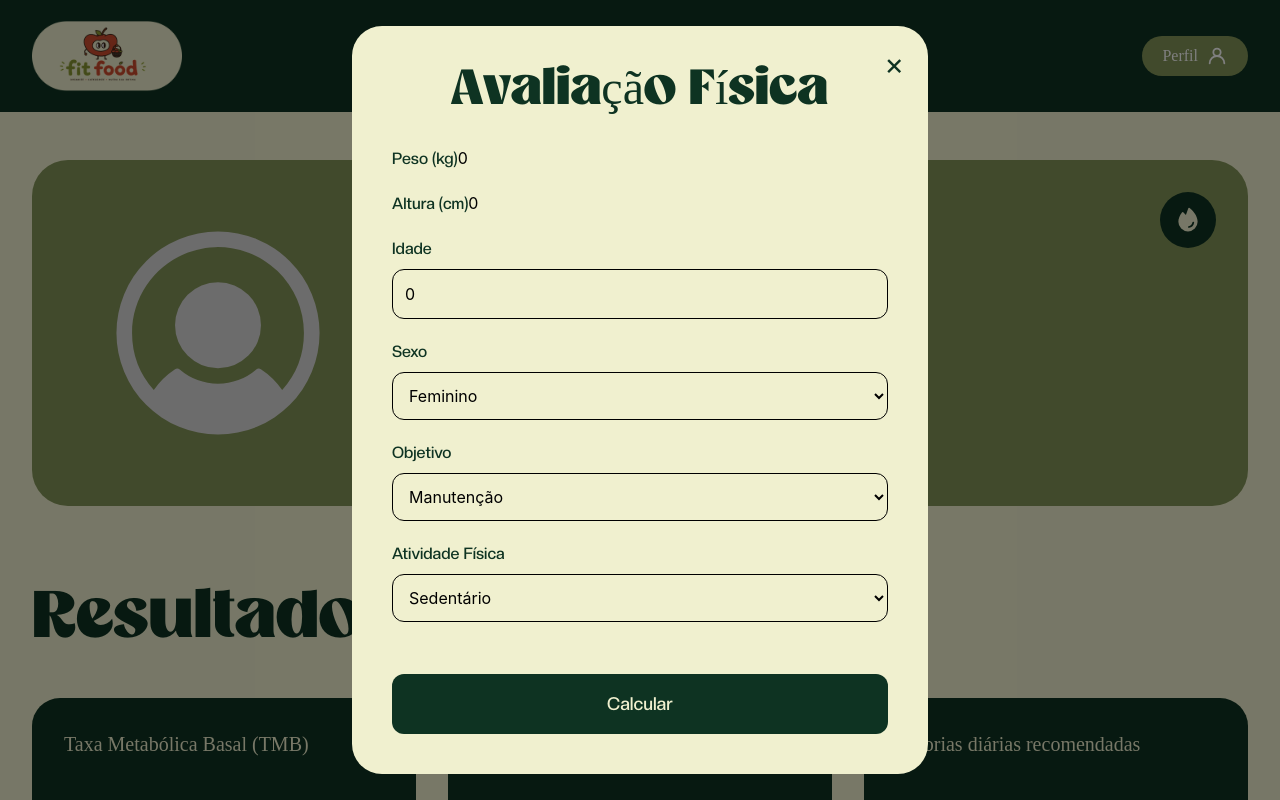
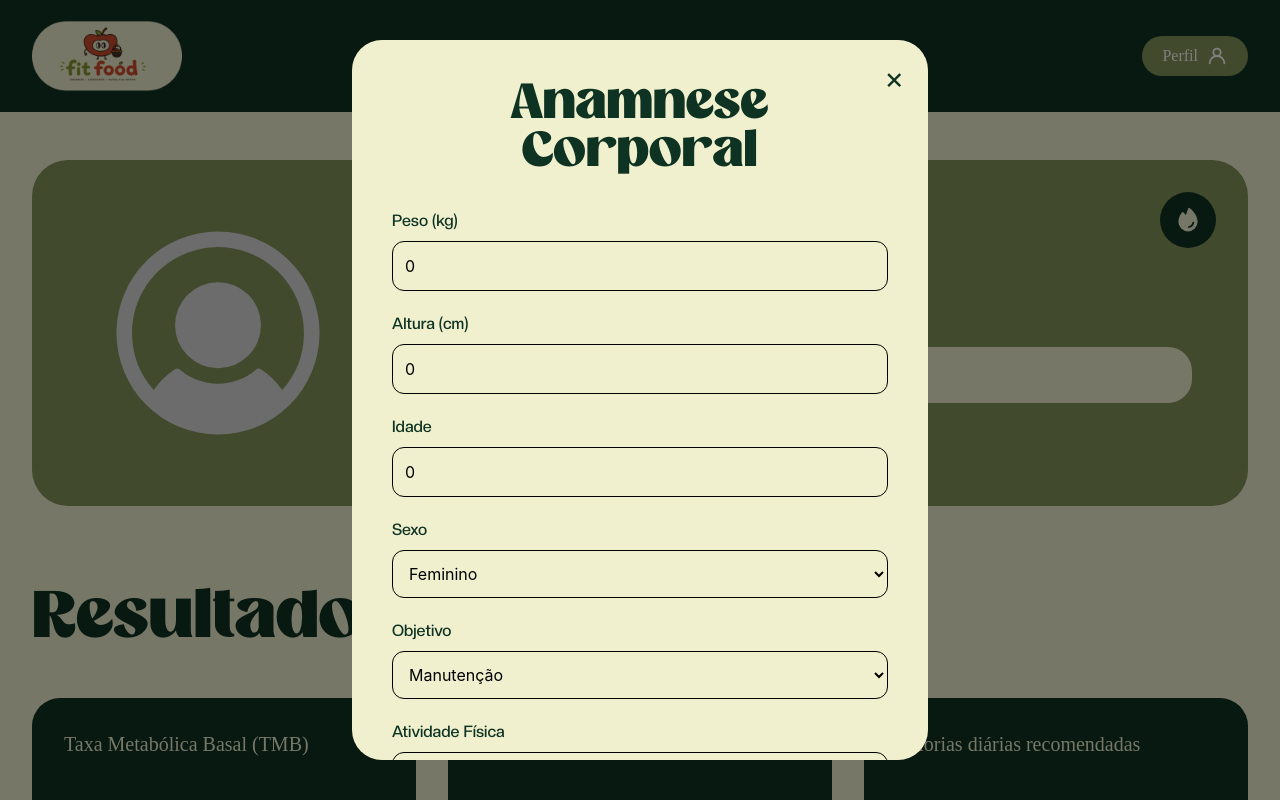
Before and after one commit to Projeto-Integrador-Grupo-06/fitfood, a React (Vite) app: page /perfil in a window 1280 px wide. Both pictures are taken after a click on the button 1188 px from the left and 220 px from the top of the page. Shown: the top 800 px of the page. Built offline with nearby package versions, Linux system fonts and the light colour scheme.

Commit message:
Ajustando perfil

```diff
--- a/src/models/Usuario.ts
+++ b/src/models/Usuario.ts
@@ -8,8 +8,8 @@ export default interface Usuario {
     senha: string;
     foto: string;
 
-    peso: number | null;
-    altura: number | null;
+    peso: number | undefined;
+    altura: number | undefined;
     imc: string | null;
 
     alimentos: Alimentos[] | null;
--- a/src/pages/perfil/Perfil.tsx
+++ b/src/pages/perfil/Perfil.tsx
@@ -13,13 +13,11 @@ function classificacaoImc(imc: number): string {
 }
 
 export default function Perfil() {
-
   const {
     usuario: usuarioLogado,
     dadosFisicos,
-        setDadosFisicos
+    setDadosFisicos,
   } = useContext(AuthContext);
-
 
   const [usuario, setUsuario] = useState<Usuario>({
     id: 0,
@@ -30,12 +28,10 @@ export default function Perfil() {
     peso: 0,
     altura: 0,
     imc: "",
-        alimentos: []
+    alimentos: [],
   });
 
-
   const [abrirModal, setAbrirModal] = useState(false);
-
 
   const [resultado, setResultado] = useState({
     imc: 0,
@@ -43,101 +39,62 @@ export default function Perfil() {
     calorias: 0,
   });
 
-
-    function atualizarUsuario(
-        e: React.ChangeEvent<HTMLInputElement>
-    ) {
+  function atualizarUsuario(e: React.ChangeEvent<HTMLInputElement>) {
     setUsuario({
       ...usuario,
-            [e.target.name]: e.target.value
+      [e.target.name]: e.target.value,
     });
   }
 
-
-    function atualizarPesoAltura(
-        e: React.ChangeEvent<HTMLInputElement>
-    ) {
+  function atualizarPesoAltura(e: React.ChangeEvent<HTMLInputElement>) {
     setUsuario({
       ...usuario,
-            [e.target.name]: Number(e.target.value)
+      [e.target.name]: Number(e.target.value),
     });
   }
 
-
   useEffect(() => {
-
     async function buscarUsuario() {
-
       try {
-
         await buscar(
           "/usuarios/all",
           (usuarios: Usuario[]) => {
-
             const usuarioEncontrado = usuarios.find(
-                            (item) => item.id === usuarioLogado.id
+              (item) => item.id === usuarioLogado.id,
             );
-
 
             if (usuarioEncontrado) {
               setUsuario(usuarioEncontrado);
             }
-
           },
           {
             headers: {
               Authorization: usuarioLogado.token,
             },
+          },
+        );
+      } catch (error) {
+        console.log(error);
       }
-                );
-
-
-            } catch (error) {
-
-                console.log(error);
-
     }
-
-        }
-
 
     if (usuarioLogado.id !== 0) {
       buscarUsuario();
     }
-
-
   }, [usuarioLogado.id, usuarioLogado.token]);
 
-
-
   function calcularResultados() {
-
     const peso = Number(usuario.peso);
     const altura = Number(usuario.altura);
     const idade = Number(dadosFisicos.idade);
 
-
-        if (
-            peso <= 0 ||
-            altura <= 0 ||
-            idade <= 0
-        ) {
+    if (peso <= 0 || altura <= 0 || idade <= 0) {
       return;
     }
 
+    let tmb = 10 * peso + 6.25 * altura - 5 * idade;
 
-        let tmb =
-            10 * peso +
-            6.25 * altura -
-            5 * idade;
-
-
-        tmb =
-            dadosFisicos.sexo === "masculino"
-                ? tmb + 5
-                : tmb - 161;
-
-
+    tmb = dadosFisicos.sexo === "masculino" ? tmb + 5 : tmb - 161;
 
     const fatorAtividade = {
       sedentario: 1.2,
@@ -145,29 +102,19 @@ export default function Perfil() {
       ativo: 1.725,
     };
 
-
-        let kcal =
-            tmb *
-            fatorAtividade[dadosFisicos.atividade];
-
-
+    let kcal = tmb * fatorAtividade[dadosFisicos.atividade];
 
     if (dadosFisicos.objetivo === "emagrecimento") {
       kcal -= 400;
     }
 
-
     if (dadosFisicos.objetivo === "hipertrofia") {
       kcal += 400;
     }
 
-
-
     const alturaImc = altura / 100;
 
     const imc = peso / (alturaImc * alturaImc);
-
-
 
     setResultado({
       imc,
@@ -184,227 +131,137 @@ export default function Perfil() {
 
     setAbrirModal(false);
 
-
     setAbrirModal(false);
   }
 
-
-
-
-
   function atualizarDados(
-        e: React.ChangeEvent<HTMLInputElement | HTMLSelectElement>
+    e: React.ChangeEvent<HTMLInputElement | HTMLSelectElement>,
   ) {
-
     setDadosFisicos({
       ...dadosFisicos,
       [e.target.name]:
-                e.target.type === "number"
-                    ? Number(e.target.value)
-                    : e.target.value,
+        e.target.type === "number" ? Number(e.target.value) : e.target.value,
     });
-
   }
 
   return (
     <main className="min-h-screen bg-[#F0F0CF] py-12 px-8">
-
       <div className="max-w-[1400px] mx-auto">
-
         <section className="relative bg-[#839558] rounded-[36px] px-14 py-12 flex items-center gap-14">
-
           {/* Botão do modal */}
           <button
             onClick={() => setAbrirModal(true)}
             className="absolute top-8 right-8 w-14 h-14 rounded-full bg-[#0E3322] hover:scale-105 transition-all flex items-center justify-center"
           >
-                        <Fire
-                            size={28}
-                            weight="fill"
-                            className="text-[#F0F0CF]"
-                        />
+            <Fire size={28} weight="fill" className="text-[#F0F0CF] cursor-pointer" />
           </button>
 
           {/* Foto */}
           <div className="w-[260px] flex justify-center">
-
             {usuario.foto ? (
-
               <img
                 src={usuario.foto}
                 alt={usuario.nome}
                 className="w-[250px] h-[250px] rounded-full object-cover"
               />
-
             ) : (
-
-                            <UserCircle
-                                size={250}
-                                weight="fill"
-                                className="text-[#D9D9D9]"
-                            />
-
+              <UserCircle size={250} weight="fill" className="text-[#D9D9D9]" />
             )}
-
           </div>
 
           {/* Dados */}
           <div className="flex-1">
-
-                        <h1 className="font-camera text-[64px] leading-none text-[#F0F0CF]">
-
+            <h1 className="font-camera text-[64px] leading-none text-[#0E3322]">
               {usuario.nome || "Usuário"}
-
             </h1>
 
-                        <p className="font-creato text-[#F0F0CF] text-2xl mt-3">
-
+            <p className="font-creato text-[#F0F0CF] text-2xl mt-2">
               {usuario.usuario}
-
             </p>
 
-                        <div className="mt-10 grid grid-cols-2 gap-y-5">
-
-                            <p className="font-creato text-[#0E3322] text-xl">
-
-                                <span className="font-creato-medium">
-                                    Peso:
-                                </span>{" "}
-
-                                {usuario.peso} kg
-
+            <div className="mt-5 grid grid-cols-2 gap-y-5 bg-[#F0F0CF] rounded-3xl p-3">
+              <p className="font-creato text-[#0E3322] text-2xl ml-2">
+                <span className="font-creato-medium">Peso:</span> {usuario.peso}{" "}
+                kg
               </p>
 
-                            <p className="font-creato text-[#0E3322] text-xl">
-
-                                <span className="font-creato-medium">
-                                    Altura:
-                                </span>{" "}
-
+              <p className="font-creato text-[#0E3322] text-2xl">
+                <span className="font-creato-medium">Altura:</span>{" "}
                 {usuario.altura} cm
-
               </p>
-
             </div>
-
           </div>
-
         </section>
 
         <h2 className="font-camera text-[64px] text-[#0E3322] mt-16 mb-8">
-
           Resultados
-
         </h2>
 
         <section className="grid grid-cols-3 gap-8">
-
           {/* TMB */}
 
           <div className="bg-[#0E3322] rounded-[28px] p-8 flex flex-col justify-between min-h-[180px]">
-
             <h3 className="font-creato text-[#F0F0CF] text-xl">
-
               Taxa Metabólica Basal (TMB)
-
             </h3>
 
             <div className="flex items-end mt-8">
-
               <span className="font-creato-medium text-[#839558] text-6xl">
-
                 {resultado.tmb || "-"}
-
               </span>
 
               {resultado.tmb > 0 && (
-
                 <span className="font-creato text-[#839558] text-xl ml-2 mb-1">
-
                   kcal/dia
-
                 </span>
-
               )}
-
             </div>
-
           </div>
 
           {/* IMC */}
 
           <div className="bg-[#0E3322] rounded-[28px] p-8 flex flex-col justify-between min-h-[180px]">
-
             <h3 className="font-creato text-[#F0F0CF] text-xl">
-
               Índice de Massa Corporal
-
             </h3>
 
             <div className="flex flex-wrap items-end mt-8">
-
               <span className="font-creato-medium text-[#839558] text-6xl">
-
-                                {resultado.imc
-                                    ? resultado.imc.toFixed(1)
-                                    : "-"}
-
+                {resultado.imc ? resultado.imc.toFixed(1) : "-"}
               </span>
 
               {resultado.imc > 0 && (
-
                 <span className="font-creato text-[#839558] text-xl ml-2 mb-1">
-
                   kg/m² - {classificacaoImc(resultado.imc)}
-
                 </span>
-
               )}
-
             </div>
-
           </div>
 
           {/* Calorias */}
 
           <div className="bg-[#0E3322] rounded-[28px] p-8 flex flex-col justify-between min-h-[180px]">
-
             <h3 className="font-creato text-[#F0F0CF] text-xl">
-
               Calorias diárias recomendadas
-
             </h3>
 
             <div className="flex items-end mt-8">
-
               <span className="font-creato-medium text-[#839558] text-6xl">
-
                 {resultado.calorias || "-"}
-
               </span>
 
               {resultado.calorias > 0 && (
-
                 <span className="font-creato text-[#839558] text-xl ml-2 mb-1">
-
                   kcal
-
                 </span>
-
               )}
-
             </div>
-
           </div>
-
         </section>
-
       </div>
       {abrirModal && (
         <div className="fixed inset-0 bg-black/50 flex items-center justify-center z-50">
-
-                    <div className="bg-[#F0F0CF] w-full max-w-xl rounded-[30px] p-10 relative">
-
+          <div className="bg-[#F0F0CF] w-full max-w-xl rounded-[30px] p-10 relative max-h-[90vh] overflow-y-auto">
             <button
               onClick={() => setAbrirModal(false)}
               className="absolute top-5 right-6 text-3xl text-[#0E3322] hover:scale-110 transition"
@@ -413,11 +270,10 @@ export default function Perfil() {
             </button>
 
             <h2 className="font-camera text-5xl text-[#0E3322] mb-8 text-center">
-                            Avaliação Física
+              Anamnese Corporal
             </h2>
 
             <div className="space-y-5">
-
               {/* Peso */}
 
               <div>
@@ -426,11 +282,11 @@ export default function Perfil() {
                 </label>
 
                 <input
-                                    type="number"
+                  type="text"
                   name="peso"
                   value={usuario.peso}
                   onChange={atualizarUsuario}
-                                    className="..."
+                  className="w-full mt-2 rounded-xl border p-3"
                 />
               </div>
 
@@ -442,11 +298,11 @@ export default function Perfil() {
                 </label>
 
                 <input
-                                    type="number"
+                  type="text"
                   name="altura"
                   value={usuario.altura}
                   onChange={atualizarUsuario}
-                                    className="..."
+                  className="w-full mt-2 rounded-xl border p-3"
                 />
               </div>
 
@@ -469,7 +325,6 @@ export default function Perfil() {
               {/* Sexo */}
 
               <div>
-
                 <label className="font-creato-medium text-[#0E3322]">
                   Sexo
                 </label>
@@ -480,22 +335,15 @@ export default function Perfil() {
                   onChange={atualizarDados}
                   className="w-full mt-2 rounded-xl border p-3"
                 >
-                                    <option value="feminino">
-                                        Feminino
-                                    </option>
+                  <option value="feminino">Feminino</option>
 
-                                    <option value="masculino">
-                                        Masculino
-                                    </option>
-
+                  <option value="masculino">Masculino</option>
                 </select>
-
               </div>
 
               {/* Objetivo */}
 
               <div>
-
                 <label className="font-creato-medium text-[#0E3322]">
                   Objetivo
                 </label>
@@ -506,27 +354,17 @@ export default function Perfil() {
                   onChange={atualizarDados}
                   className="w-full mt-2 rounded-xl border p-3"
                 >
+                  <option value="emagrecimento">Emagrecimento</option>
 
-                                    <option value="emagrecimento">
-                                        Emagrecimento
-                                    </option>
+                  <option value="hipertrofia">Hipertrofia</option>
 
-                                    <option value="hipertrofia">
-                                        Hipertrofia
-                                    </option>
-
-                                    <option value="manutencao">
-                                        Manutenção
-                                    </option>
-
+                  <option value="manutencao">Manutenção</option>
                 </select>
-
               </div>
 
               {/* Atividade */}
 
               <div>
-
                 <label className="font-creato-medium text-[#0E3322]">
                   Atividade Física
                 </label>
@@ -537,34 +375,22 @@ export default function Perfil() {
                   onChange={atualizarDados}
                   className="w-full mt-2 rounded-xl border p-3"
                 >
+                  <option value="sedentario">Sedentário</option>
 
-                                    <option value="sedentario">
-                                        Sedentário
-                                    </option>
+                  <option value="moderada">Moderada</option>
 
-                                    <option value="moderada">
-                                        Moderada
-                                    </option>
-
-                                    <option value="ativo">
-                                        Muito ativo
-                                    </option>
-
+                  <option value="ativo">Muito ativo</option>
                 </select>
-
               </div>
 
               <button
                 onClick={calcularResultados}
-                                className="w-full bg-[#0E3322] text-[#F0F0CF] py-4 rounded-xl font-creato-medium text-lg hover:scale-[1.02] transition mt-8"
+                className="w-full bg-[#0E3322] text-[#F0F0CF] py-4 rounded-xl font-creato-medium text-lg hover:scale-[1.02] transition mt-8 cursor-pointer"
               >
                 Calcular
               </button>
-
             </div>
-
           </div>
-
         </div>
       )}
     </main>
```
Also changed, not shown: src/pages/cadastro/Cadastro.tsx (+9 -52 lines). Lines whose indentation alone changed are shown as unchanged.
